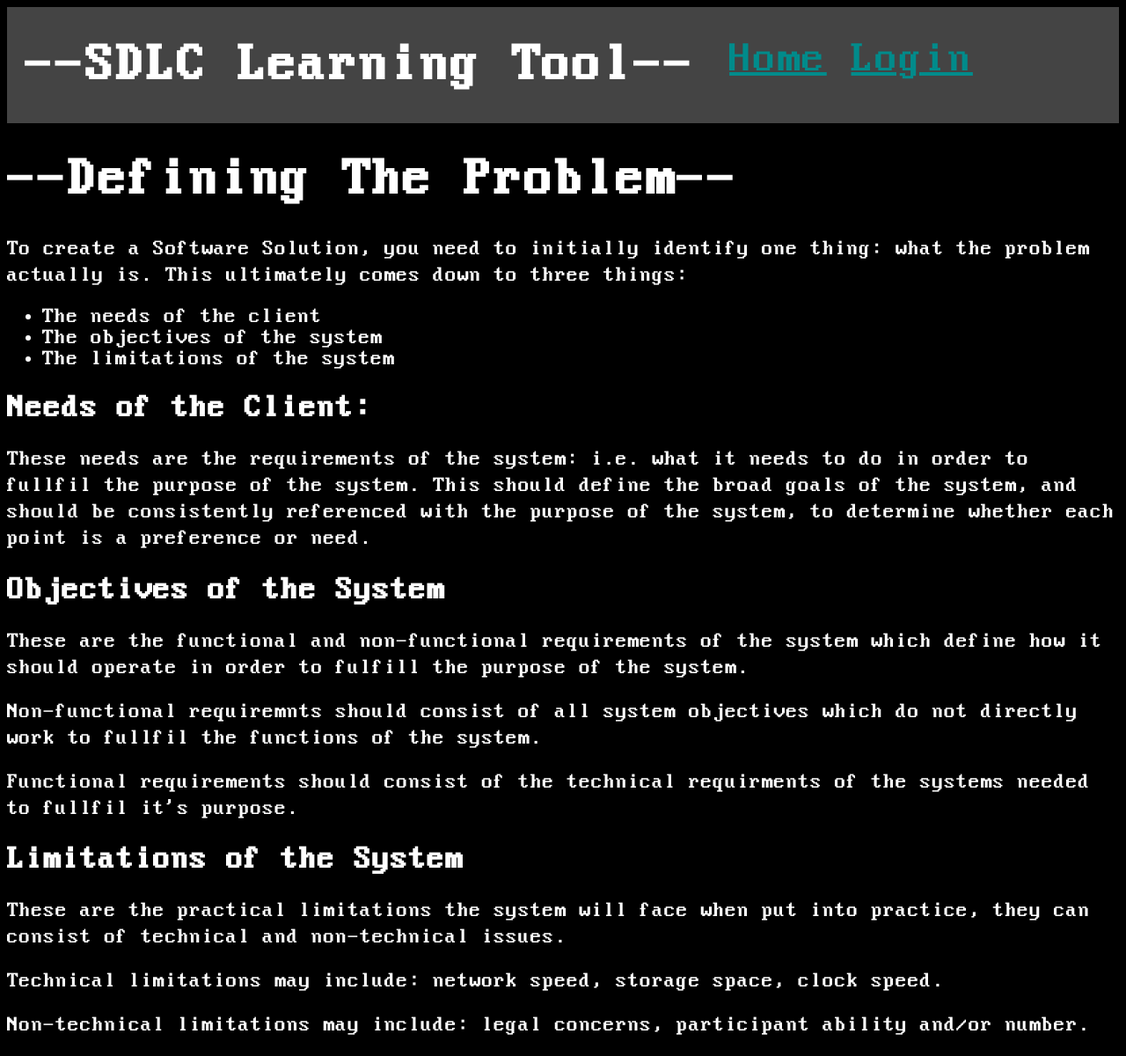
After one commit to Vegetabs/ipt_learning_tool, a PHP site: page /content_dp.php?id=1 in a window 1280 px wide. The commit adds this page. Shown: the whole page at 88% size. Run offline with PHP 8.4, Linux system fonts and the light colour scheme.

Commit message:
created basic content page for defining problem section

```diff
--- /dev/null
+++ b/content_dp.php
@@ -0,0 +1,28 @@
+<?php
+require("header.php");
+$id=$_GET["id"];
+?>
+<html>
+<body>
+    <h1>--Defining The Problem--</h1>
+    <p>To create a Software Solution, you need to initially identify one thing: what the problem actually is.
+    This ultimately comes down to three things:</p>
+    <ul>
+        <li>The needs of the client</li>
+        <li>The objectives of the system</li>
+        <li>The limitations of the system</li>
+    </ul>
+    <h2>Needs of the Client:</h2>
+        <p>These needs are the requirements of the system: i.e. what it needs to do in order to fullfil the purpose of the system.
+        This should define the broad goals of the system, and should be consistently referenced with the purpose of the system, to determine whether each point is a preference or need.</p>
+    <h2>Objectives of the System</h2>
+        <p>These are the functional and non-functional requirements of the system which define how it should operate in order to fulfill the purpose of the system.</p>
+        <p>Non-functional requiremnts should consist of all system objectives which do not directly work to fullfil the functions of the system.</p>
+        <p>Functional requirements should consist of the technical requirments of the systems needed to fullfil it's purpose.</p>
+    <h2>Limitations of the System</h2>
+        <p>These are the practical limitations the system will face when put into practice, they can consist of technical and non-technical issues.</p>
+        <p>Technical limitations may include: network speed, storage space, clock speed.</p>
+        <p>Non-technical limitations may include: legal concerns, participant ability and/or number.</p>
+</body>
+<?php require("footer.php");?>
+</html>
--- a/css/learning_tool.css
+++ b/css/learning_tool.css
@@ -13,9 +13,20 @@ body h1 {
     font-family:"ibm-dos-vga";
 }
 
+body h2 {
+    font-size:30px;
+    font-family:"ibm-dos-vga";
+}
+
 body li {
     font-size:20px;
     font-family:"ibm-dos-vga";
+}
+
+body p {
+    font-size:20px;
+    font-family:"ibm-dos-vga";
+    line-height:1.5;
 }
 
 main_content .entry_field {
--- a/index.html
+++ b/index.html
@@ -4,7 +4,7 @@
     <meta charset="UTF-8">
     <meta name="viewport" content="width=device-width, initial-scale=1.0">
     <title>Teddy Bears</title>
-    <script>location.href="index.php"</script>
+    <script>location.href="index.php?id=0"</script>
 </head>
 <body>
 </body>
```
Also changed, not shown: index.php (+9 -5 lines).
